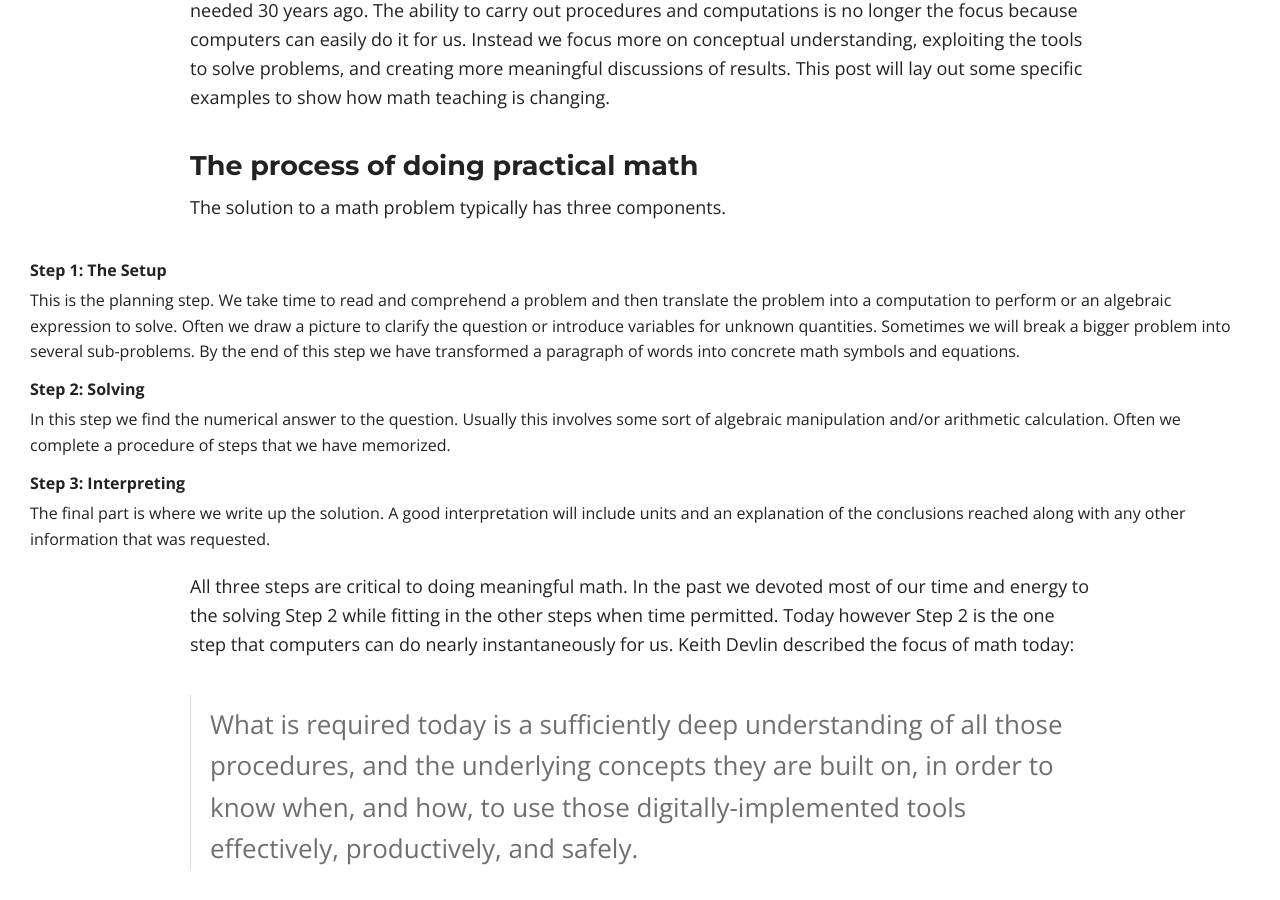
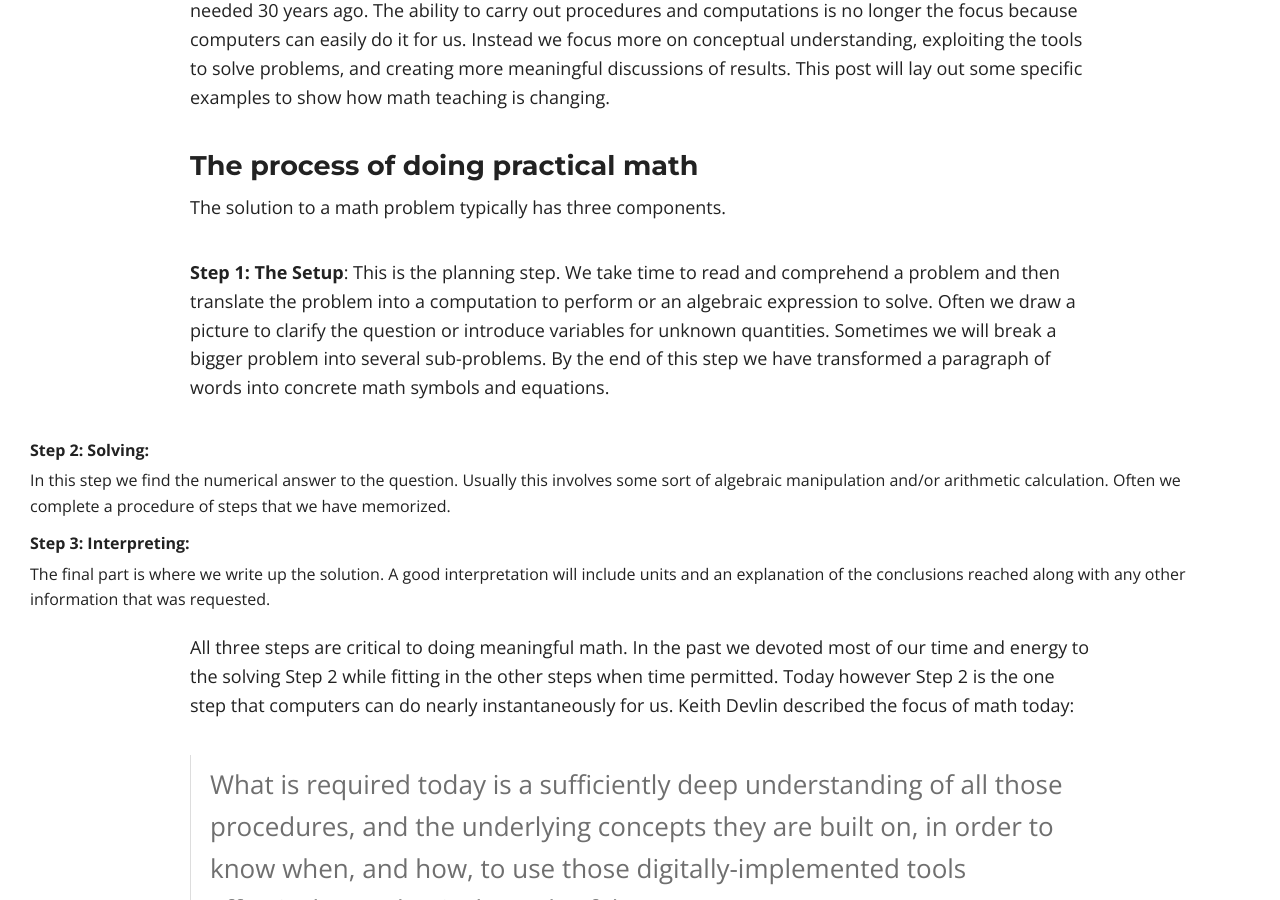
Before and after one commit to sergeballif/sergeballif.github.io, a Jekyll site: the page built from play.md, in a window 1280 px wide and 900 px high, scrolled down 1121 px. Built offline with Jekyll 4.4.1, drawn with Linux system fonts in a browser that asks for light colours; nearby versions of some CDN libraries; formulas are drawn with MathJax 3.

Commit message:
Update play.md

```diff
--- a/play.md
+++ b/play.md
@@ -35,13 +35,12 @@ In his recent article ([All the mathematical methods I learned in my university
 
 The solution to a math problem typically has three components.
 
-__Step 1: The Setup__
-: This is the planning step. We take time to read and comprehend a problem and then translate the problem into a computation to perform or an algebraic expression to solve. Often we draw a picture to clarify the question or introduce variables for unknown quantities. Sometimes we will break a bigger problem into several sub-problems. By the end of this step we have transformed a paragraph of words into concrete math symbols and equations.
+<b>Step 1: The Setup</b>: This is the planning step. We take time to read and comprehend a problem and then translate the problem into a computation to perform or an algebraic expression to solve. Often we draw a picture to clarify the question or introduce variables for unknown quantities. Sometimes we will break a bigger problem into several sub-problems. By the end of this step we have transformed a paragraph of words into concrete math symbols and equations.
 
-__Step 2: Solving__
+<b>Step 2: Solving</b>:
 : In this step we find the numerical answer to the question. Usually this involves some sort of algebraic manipulation and/or arithmetic calculation. Often we complete a procedure of steps that we have memorized.
 
-__Step 3: Interpreting__
+<b>Step 3: Interpreting</b>:
 : The final part is where we write up the solution. A good interpretation will include units and an explanation of the conclusions reached along with any other information that was requested.
 
 All three steps are critical to doing meaningful math. In the past we devoted most of our time and energy to the solving Step 2 while fitting in the other steps when time permitted. Today however Step 2 is the one step that computers can do nearly instantaneously for us.  Keith Devlin described the focus of math today:
```
